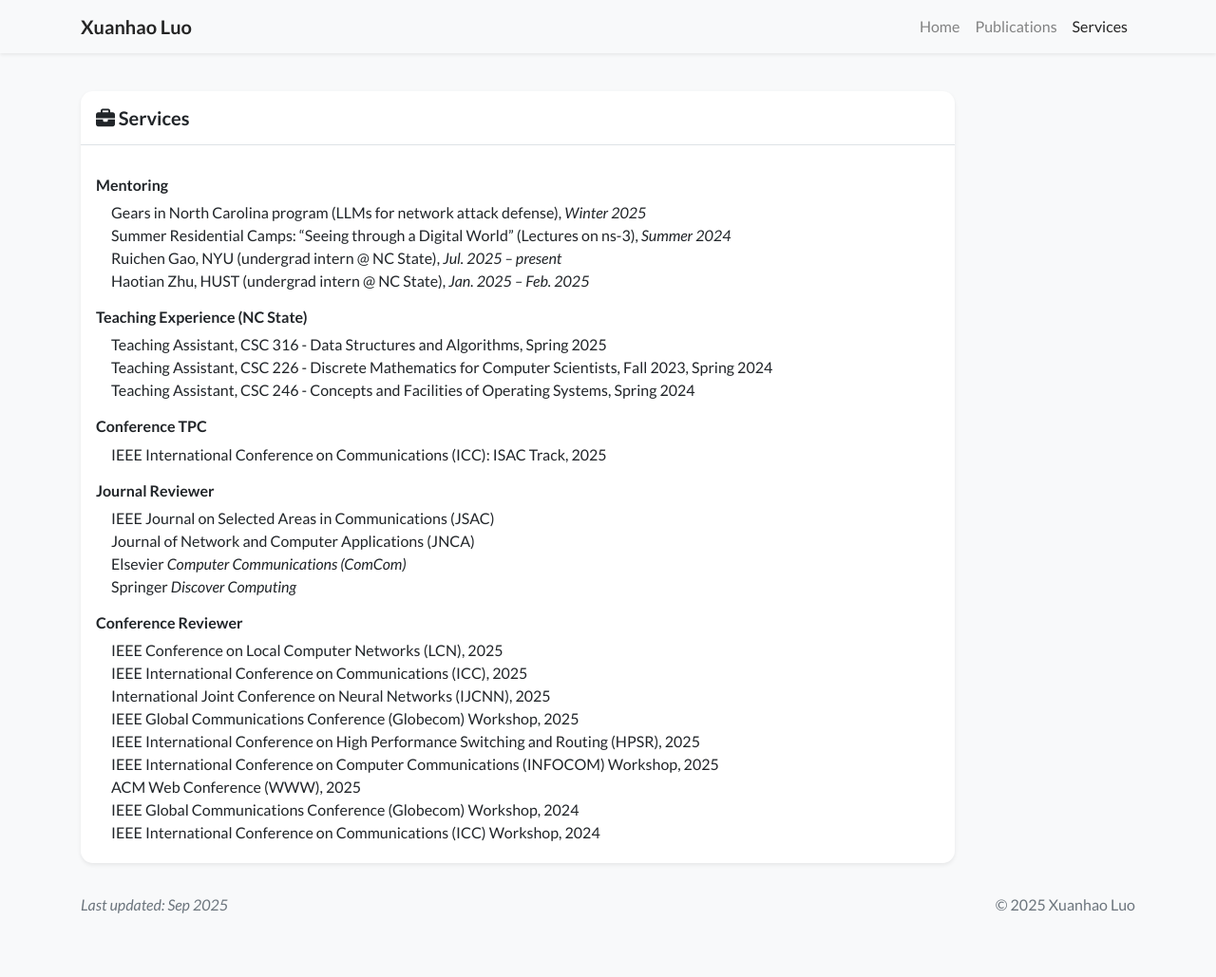
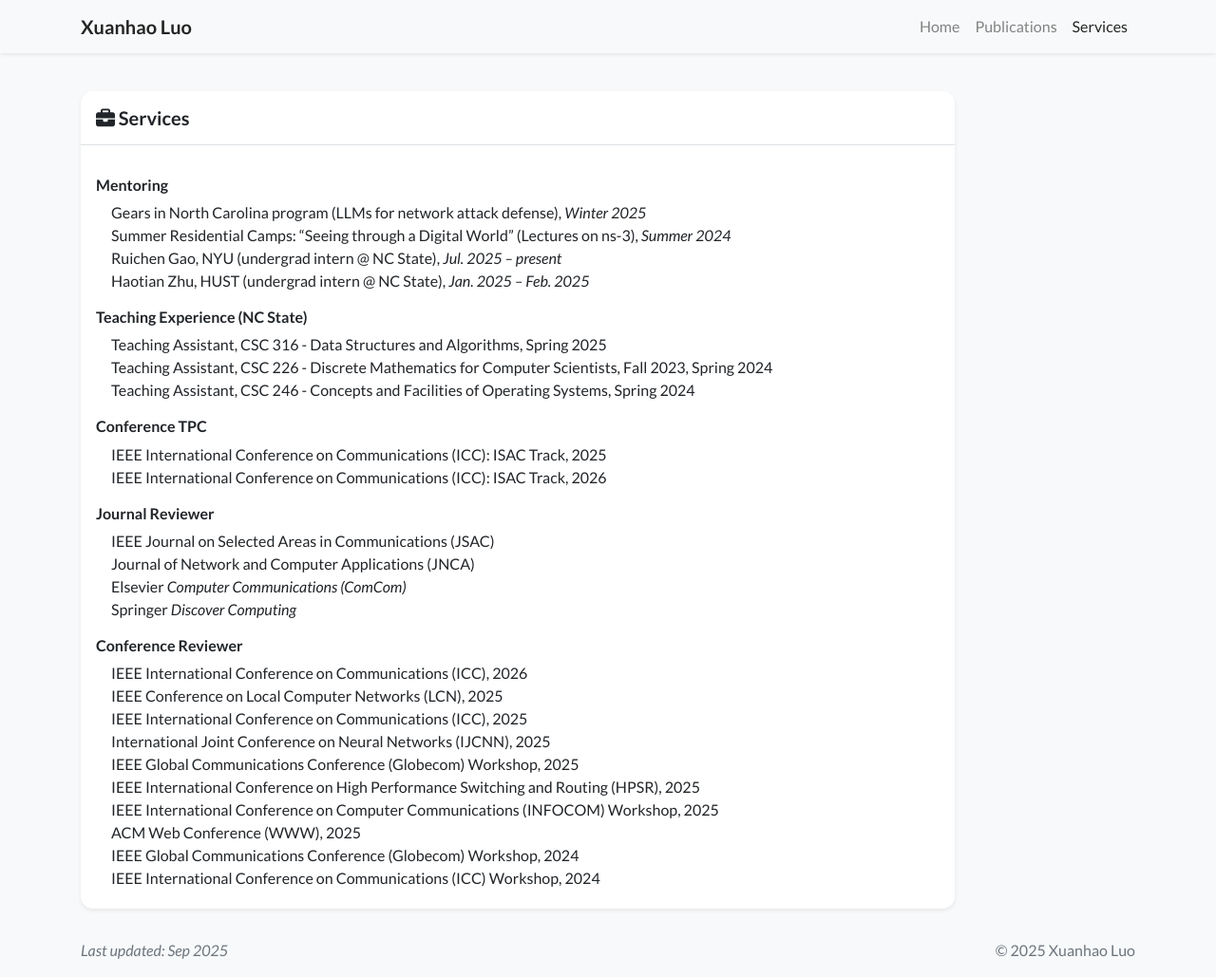
Before and after one commit to Xuanhao-Luo/Xuanhao-Luo.github.io, a Jekyll site: the page built from service.html, in a window 1280 px wide and 1029 px high. Shown: the whole window at 95% size. Built offline with Jekyll 4.4.1, drawn with Linux system fonts in a browser that asks for light colours; nearby versions of some CDN libraries; a style sheet for code colours, icons or effects is not loaded.

Commit message:
update homepage

```diff
--- a/_includes/widgets/services_card.html
+++ b/_includes/widgets/services_card.html
@@ -23,6 +23,7 @@
     <h6 class="mt-3">Conference TPC</h6>
     <ul class="list-unstyled mb-1 pl-3">
       <li>IEEE International Conference on Communications (ICC): ISAC Track, 2025</li>
+      <li>IEEE International Conference on Communications (ICC): ISAC Track, 2026</li>
     </ul>
 
     <!-- Journal Reviewer -->
@@ -37,6 +38,7 @@
     <!-- Conference Reviewer -->
     <h6 class="mt-3">Conference Reviewer</h6>
     <ul class="list-unstyled mb-1 pl-3">
+      <li>IEEE International Conference on Communications (ICC), 2026</li>
       <li>IEEE Conference on Local Computer Networks (LCN), 2025</li>
       <li>IEEE International Conference on Communications (ICC), 2025</li>
       <li>International Joint Conference on Neural Networks (IJCNN), 2025</li>
```
Also changed, not shown: _news/2025-JSAC-bytetrans.md (added, +4 -0 lines), _news/2025-news4 copy.md (deleted, +0 -4 lines), _publications/NetSight.md (+1 -1 lines).
